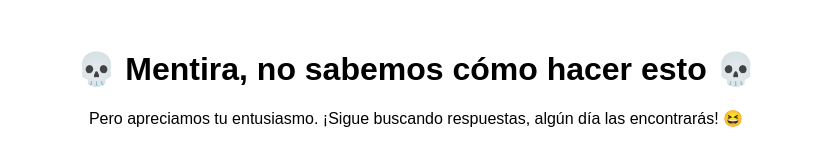
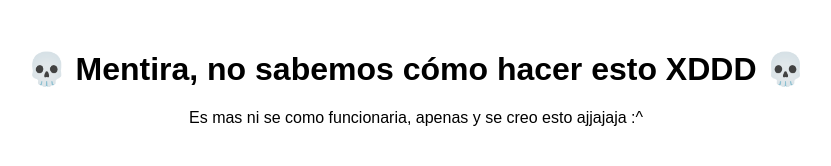
Before and after one commit to YulayB7/ayuda, a plain HTML site: page index.html in a window 1280 px wide. Shown: the whole page, without its empty margins (224-1055 px from the left). Drawn offline with Linux system fonts and the light colour scheme.

Commit message:
index.html

```diff
--- a/index.html
+++ b/index.html
@@ -7,7 +7,7 @@
     </style>
 </head>
 <body>
-    <h1>💀 Mentira, no sabemos cómo hacer esto 💀</h1>
-    <p>Pero apreciamos tu entusiasmo. ¡Sigue buscando respuestas, algún día las encontrarás! 😆</p>
+    <h1>💀 Mentira, no sabemos cómo hacer esto XDDD 💀</h1>
+    <p>Es mas ni se como funcionaria, apenas y se creo esto ajjajaja :^ </p>
 </body>
 </html>
```
